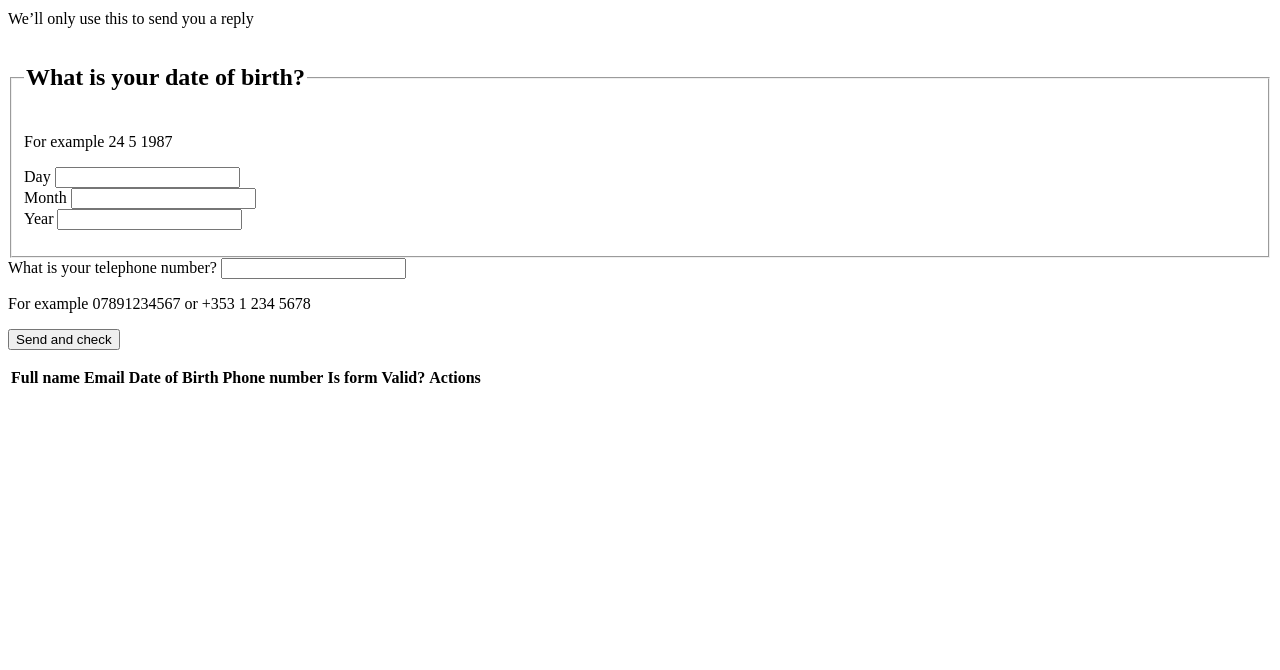
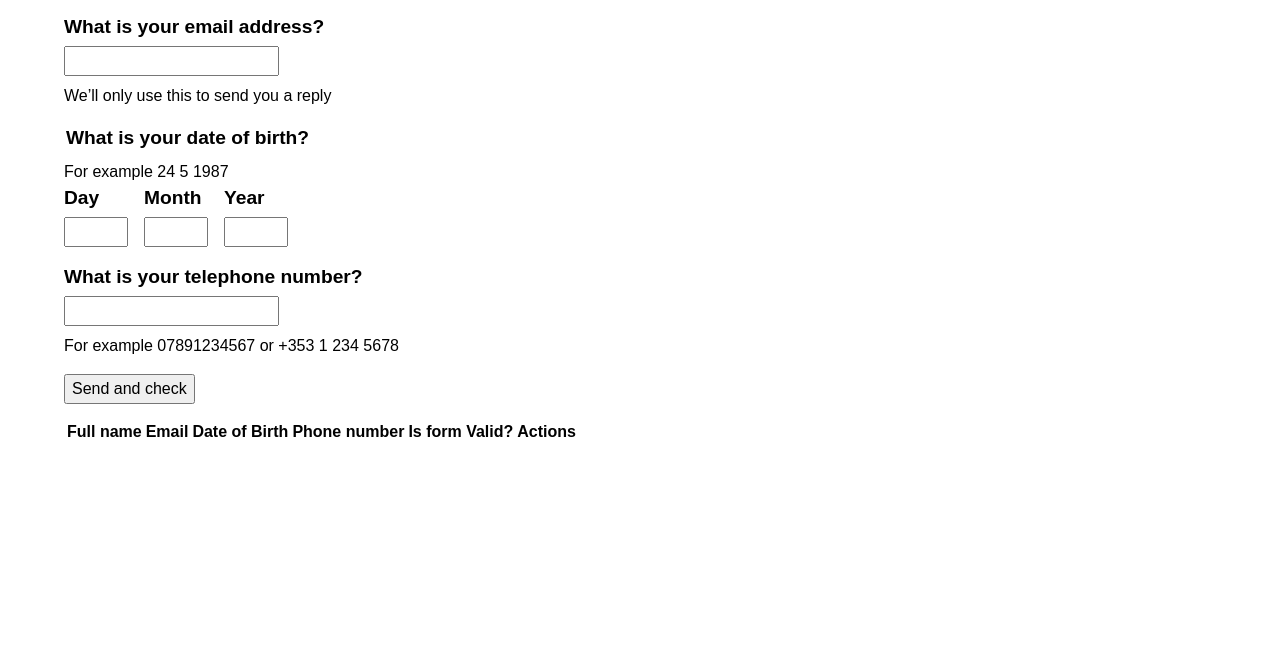
Before and after one commit to glenpike/javascript-form-validation, a website with bundled scripts: page src/index.html in a window 1280 px wide. Shown: the part 130-800 px from the top of the page. Built offline with nearby package versions, Linux system fonts and the light colour scheme.

Commit message:
Styles WIP
Basic reset + rough styling on most elements.
TODO:
- Width / centering.
- Invalid field indication
- Button styling
- Spacing tweaks

```diff
--- a/src/form-validator.mjs
+++ b/src/form-validator.mjs
@@ -6,7 +6,7 @@ const toggleFieldError = (el, isValid) => {
 
 const setErrorMessage = (el, isValid, msg) => {
     toggleFieldError(el, isValid);
-    const errorMsg = el.closest('.form-input')?.querySelector('.errorMsg');
+    const errorMsg = el.closest('.form-input')?.querySelector('.error-msg');
     errorMsg.textContent = isValid ? '' : msg;
 }
 
--- a/src/index.html
+++ b/src/index.html
@@ -1,6 +1,7 @@
 <html lang="en">
     <head>
         <title>Simple form for personal details with JavaScript validation</title>
+        <link rel="stylesheet" href="./styles.css">
         <script type="module" src="main.js"></script>
     </head>
     </head>
@@ -11,19 +12,20 @@
                 <div class="form-input">
                     <label for="fullName">What is your full name?</label>
                     <input id="fullName" type="text" name="fullName" spellcheck="false" autocomplete="name">
-                    <p class="errorMsg"></p>
+                    <p class="error-msg"></p>
                 </div>
                 <div class="form-input">
                     <label for="email">What is your email address?</label>
                     <input id="email" type="email" name="email" spellcheck="false" autocomplete="email">
-                    <p class="errorMsg"></p>
+                    <p class="error-msg"></p>
                     <p class="form-hint">We’ll only use this to send you a reply</p>
                 </div>
-                <fieldset class="form-input date-input" aria-describedby="dobHint">
+                <fieldset class="form-input dob-input" aria-describedby="dobHint">
                     <legend>
                         <h2>What is your date of birth?</h2>
                     </legend>
                     <p id="dobHint" class="form-hint">For example 24 5 1987</p>
+                    <div class="date-inputs">
                         <div class="date-input-group">
                             <label for="dobDay">Day</label>
                             <input id="dobDay" type="text" name="dobDay" inputmode="numeric">
@@ -36,12 +38,13 @@
                             <label for="dobYear">Year</label>
                             <input id="dobYear" type="text" name="dobYear" inputmode="numeric">
                         </div>
-                    <p class="errorMsg"></p>
+                    </div>
+                    <p class="error-msg"></p>
                 </fieldset>
                 <div class="form-input">
                     <label for="phoneNumber">What is your telephone number?</label>
                     <input id="phoneNumber" type="tel" name="phoneNumber" spellcheck="false" autocomplete="tel">
-                    <p class="errorMsg"></p>
+                    <p class="error-msg"></p>
                     <p class="form-hint">For example 07891234567 or +353 1 234 5678 </p>
                 </div>
                 <div class="form-input">
--- /dev/null
+++ b/src/styles.css
@@ -0,0 +1,93 @@
+/* Reset */
+*, *::before, *::after {
+  box-sizing: border-box;
+}
+
+*:not(dialog) {
+  margin: 0;
+}
+
+body {
+  line-height: 1.5;
+  -webkit-font-smoothing: antialiased;
+}
+
+img, picture, video, canvas, svg {
+  display: block;
+  max-width: 100%;
+}
+
+input, button, textarea, select {
+  font: inherit;
+}
+
+p, h1, h2, h3, h4, h5, h6 {
+  overflow-wrap: break-word;
+}
+
+p {
+  text-wrap: pretty;
+}
+h1, h2, h3, h4, h5, h6 {
+  text-wrap: balance;
+}
+
+
+body {
+  font-family: Arial, sans-serif;
+  font-size: 1rem;
+  padding: 0;
+}
+
+main {
+  padding: 1rem 4rem;
+  width: auto;
+}
+
+.form-input {
+    display: flex;
+    flex-direction: column;
+    align-items: flex-start;
+    padding-bottom: 1rem;
+}
+
+.form-input label {
+    font-size: 1.2rem;
+    font-weight: 700;
+    padding-bottom: 0.25rem;
+}
+
+.form-hint {
+    margin-top: 0.5rem;
+}
+
+.dob-input {
+    border: 0;
+    padding: 0 0 1rem;
+}
+.dob-input h2 {
+    font-size: 1.2rem;
+    padding: 0;
+    margin: 0;
+}
+
+.date-inputs {
+    display: flex;
+    flex-direction: row;
+    flex-wrap: wrap;
+    gap: 1rem;
+}
+.date-input-group {
+    display: flex;
+    flex-direction: column;
+
+}
+
+.date-input-group input {
+    width: 4rem;
+}
+
+.invalid:after {
+    content: 'x';
+    display: block;
+}
```
Lines whose indentation alone changed are shown as unchanged.
